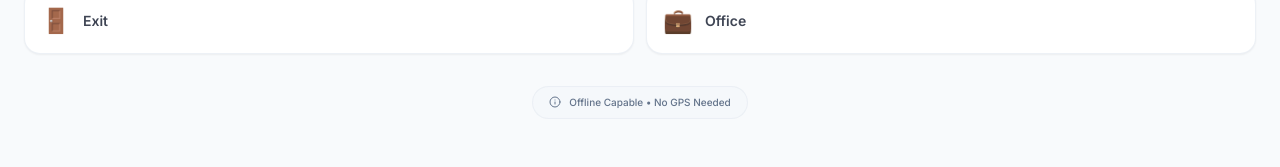
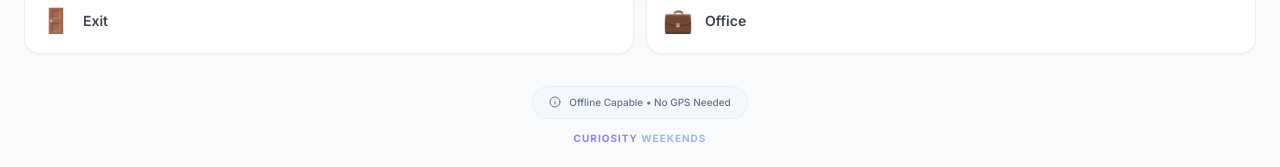
Before and after one commit to hsbofficial1/WayFInder, a React (Vite) app: page / in a window 1280 px wide. Shown: the part 5502-5669 px from the top of the page. Before the commit the page ends 5645 px from the top, so only its background shows below. Built offline with nearby package versions, Linux system fonts and the light colour scheme.

Commit message:
feat: implement main WayFinder navigation page with location selection, route calculation, and quick access options.

```diff
--- a/src/pages/Index.tsx
+++ b/src/pages/Index.tsx
@@ -217,11 +217,21 @@ const Index = () => {
       </main>
 
       {/* Bottom Info */}
-      <footer className="p-6 pt-0 mt-auto text-center animate-in fade-in duration-1000 delay-500">
+      <footer className="p-6 pt-0 mt-auto text-center animate-in fade-in duration-1000 delay-500 flex flex-col items-center gap-3">
         <div className="inline-flex items-center gap-2 px-4 py-2 rounded-full bg-secondary/50 text-[10px] font-medium text-muted-foreground border border-border/50 backdrop-blur-sm">
           <Info size={12} />
           <span>{t('offline_capable')} • {t('no_gps_needed')}</span>
         </div>
+
+        <a
+          href="https://www.curiosityweekends.org"
+          target="_blank"
+          rel="noopener noreferrer"
+          className="text-[10px] font-bold tracking-widest transition-all duration-300 hover:scale-105 hover:drop-shadow-[0_0_8px_rgba(137,90,249,0.8)] opacity-80 hover:opacity-100"
+        >
+          <span className="text-[#895af9]">CURIOSITY</span>
+          <span className="text-[#82a6ff]"> WEEKENDS</span>
+        </a>
       </footer>
     </div>
   );
```
